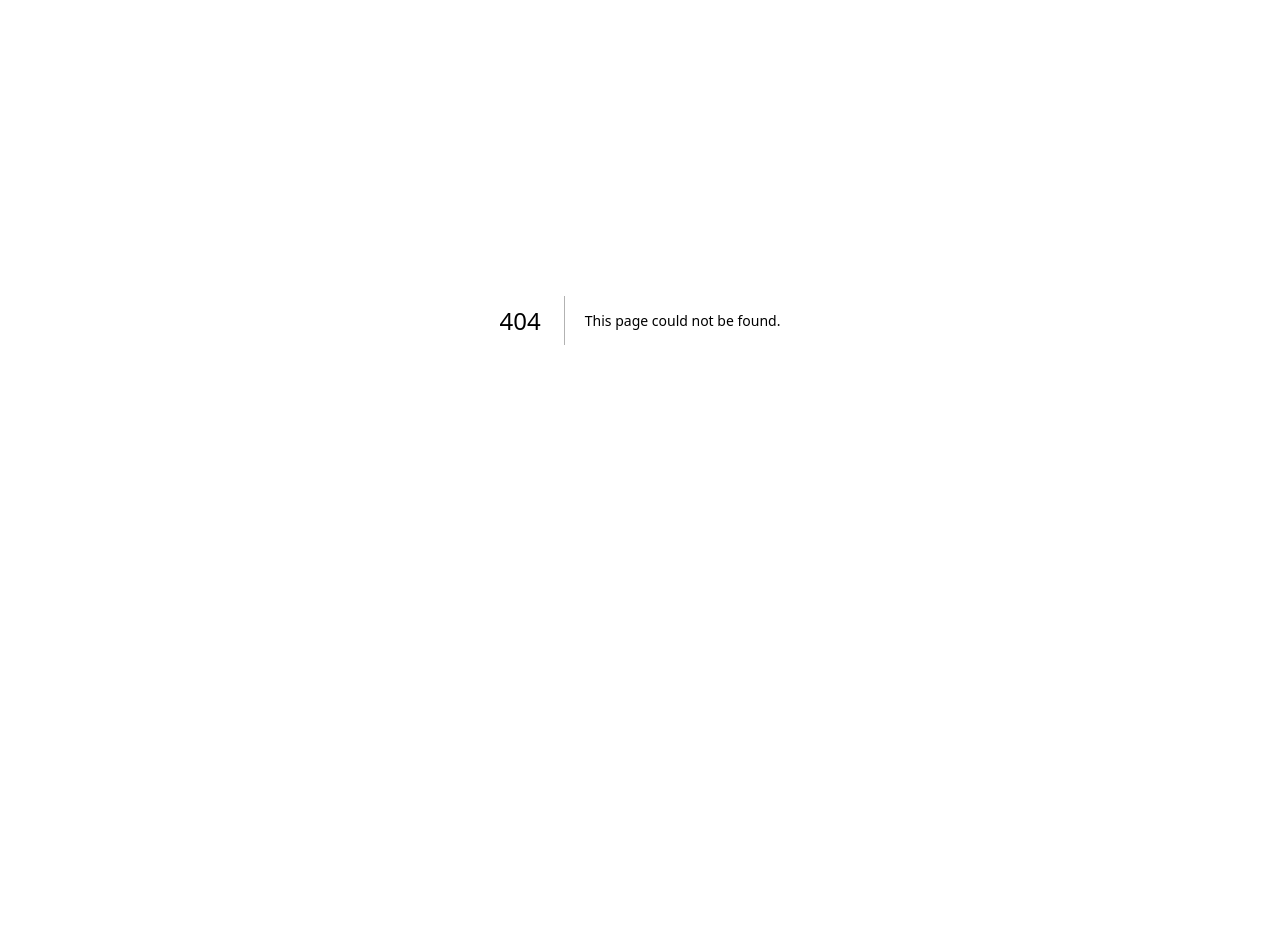
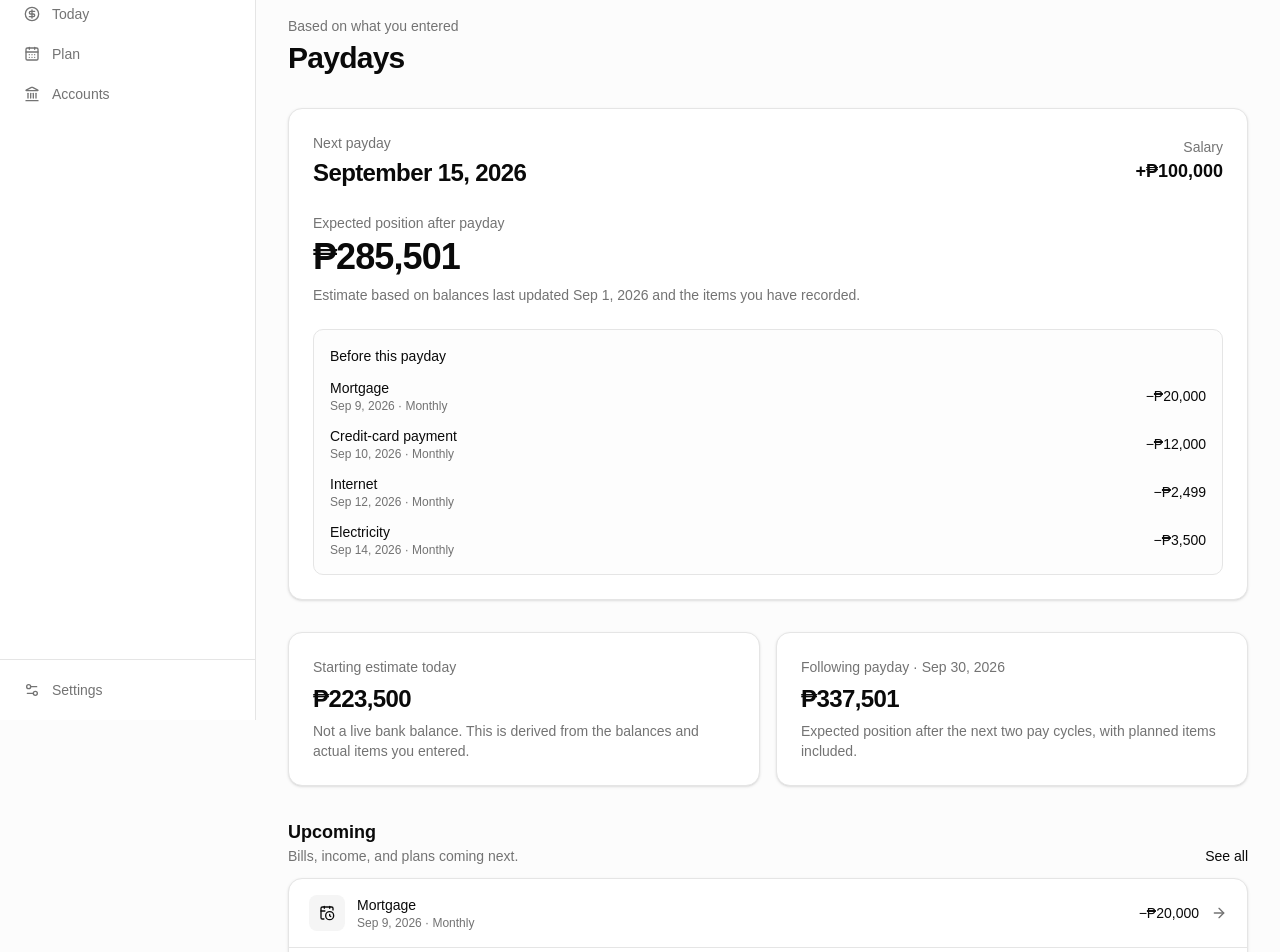
Before and after one commit to stanxaf/cashflow, a Next.js app: page /paydays in a window 1280 px wide. Before the commit this address had no page. Shown: the part 80-1032 px from the top of the page. Before the commit the page ends 800 px from the top, so only its background shows below. Built offline with nearby package versions, Linux system fonts and the light colour scheme.

Commit message:
Add payday-focused home experience

```diff
--- /dev/null
+++ b/src/app/(app)/paydays/page.tsx
@@ -0,0 +1,130 @@
+import Link from "next/link";
+import { ArrowRight, CalendarClock } from "lucide-react";
+import { Badge } from "@/components/ui/badge";
+import { Button } from "@/components/ui/button";
+import { Card, CardContent, CardDescription, CardHeader, CardTitle } from "@/components/ui/card";
+import {
+  estimatedPositionToday,
+  latestLiquidBalanceDate,
+  obligationsThrough,
+  positionAt,
+  upcomingEvents,
+  upcomingPaydays,
+} from "@/lib/seed-data";
+import { formatDate, formatPHP } from "@/lib/utils";
+
+export default function PaydaysPage() {
+  const paydays = upcomingPaydays();
+  const nextPayday = paydays[0];
+  const followingPayday = paydays[1];
+  const nextPosition = nextPayday ? positionAt(nextPayday.date) : estimatedPositionToday();
+  const followingPosition = followingPayday ? positionAt(followingPayday.date) : nextPosition;
+  const obligations = nextPayday ? obligationsThrough(nextPayday.date) : [];
+  const upcoming = upcomingEvents().slice(0, 5);
+
+  return (
+    <div className="space-y-8">
+      <div>
+        <p className="text-sm text-muted-foreground">Based on what you entered</p>
+        <h1 className="mt-1 text-2xl font-semibold tracking-tight sm:text-3xl">Paydays</h1>
+      </div>
+
+      {nextPayday && (
+        <Card>
+          <CardHeader className="space-y-3">
+            <div className="flex flex-wrap items-center justify-between gap-3">
+              <div>
+                <CardDescription>Next payday</CardDescription>
+                <CardTitle className="mt-1 text-2xl">{formatDate(nextPayday.date, { month: "long", day: "numeric" })}</CardTitle>
+              </div>
+              <div className="text-right">
+                <p className="text-sm text-muted-foreground">{nextPayday.title}</p>
+                <p className="text-lg font-semibold tabular-nums">+{formatPHP(nextPayday.amount)}</p>
+              </div>
+            </div>
+          </CardHeader>
+          <CardContent className="space-y-6">
+            <div>
+              <p className="text-sm text-muted-foreground">Expected position after payday</p>
+              <p className="mt-1 text-4xl font-semibold tracking-tight tabular-nums">{formatPHP(nextPosition)}</p>
+              <p className="mt-2 max-w-xl text-sm text-muted-foreground">
+                Estimate based on balances last updated {formatDate(latestLiquidBalanceDate(), { month: "short", day: "numeric" })} and the items you have recorded.
+              </p>
+            </div>
+
+            <div className="rounded-lg border bg-muted/20 p-4">
+              <p className="text-sm font-medium">Before this payday</p>
+              <div className="mt-3 space-y-3">
+                {obligations.map((event) => (
+                  <div key={event.id} className="flex items-center justify-between gap-4 text-sm">
+                    <div className="min-w-0">
+                      <p className="truncate font-medium">{event.title}</p>
+                      <p className="text-xs text-muted-foreground">{formatDate(event.date, { month: "short", day: "numeric" })}{event.recurring ? ` · ${event.recurring}` : ""}</p>
+                    </div>
+                    <span className="font-medium tabular-nums">−{formatPHP(event.amount)}</span>
+                  </div>
+                ))}
+              </div>
+            </div>
+          </CardContent>
+        </Card>
+      )}
+
+      <div className="grid gap-4 sm:grid-cols-2">
+        <Card>
+          <CardHeader>
+            <CardDescription>Starting estimate today</CardDescription>
+            <CardTitle className="text-2xl tabular-nums">{formatPHP(estimatedPositionToday())}</CardTitle>
+            <CardDescription>Not a live bank balance. This is derived from the balances and actual items you entered.</CardDescription>
+          </CardHeader>
+        </Card>
+
+        {followingPayday && (
+          <Card>
+            <CardHeader>
+              <CardDescription>Following payday · {formatDate(followingPayday.date, { month: "short", day: "numeric" })}</CardDescription>
+              <CardTitle className="text-2xl tabular-nums">{formatPHP(followingPosition)}</CardTitle>
+              <CardDescription>Expected position after the next two pay cycles, with planned items included.</CardDescription>
+            </CardHeader>
+          </Card>
+        )}
+      </div>
+
+      <section className="space-y-3">
+        <div className="flex items-end justify-between gap-4">
+          <div>
+            <h2 className="text-lg font-semibold">Upcoming</h2>
+            <p className="text-sm text-muted-foreground">Bills, income, and plans coming next.</p>
+          </div>
+          <Link href="/upcoming" className="text-sm font-medium">See all</Link>
+        </div>
+
+        <Card>
+          <CardContent className="divide-y p-0">
+            {upcoming.map((event) => (
+              <Link href={`/items/${event.id}/edit`} key={event.id} className="flex items-center gap-3 px-5 py-4 hover:bg-muted/30">
+                <div className="flex h-9 w-9 shrink-0 items-center justify-center rounded-md bg-muted">
+                  <CalendarClock className="h-4 w-4" />
+                </div>
+                <div className="min-w-0 flex-1">
+                  <div className="flex flex-wrap items-center gap-2">
+                    <p className="truncate text-sm font-medium">{event.title}</p>
+                    {event.state === "planned" && <Badge variant="secondary">Planned</Badge>}
+                  </div>
+                  <p className="text-xs text-muted-foreground">{formatDate(event.date, { month: "short", day: "numeric" })}{event.recurring ? ` · ${event.recurring}` : ""}</p>
+                </div>
+                <span className="text-sm font-medium tabular-nums">{event.type === "income" ? "+" : "−"}{formatPHP(event.amount)}</span>
+                <ArrowRight className="h-4 w-4 text-muted-foreground" />
+              </Link>
+            ))}
+          </CardContent>
+        </Card>
+      </section>
+
+      <div className="flex flex-wrap gap-3">
+        <Button asChild><Link href="/items/new">Add upcoming item</Link></Button>
+        <Button asChild variant="outline"><Link href="/accounts">Update starting balances</Link></Button>
+      </div>
+    </div>
+  );
+}
```
